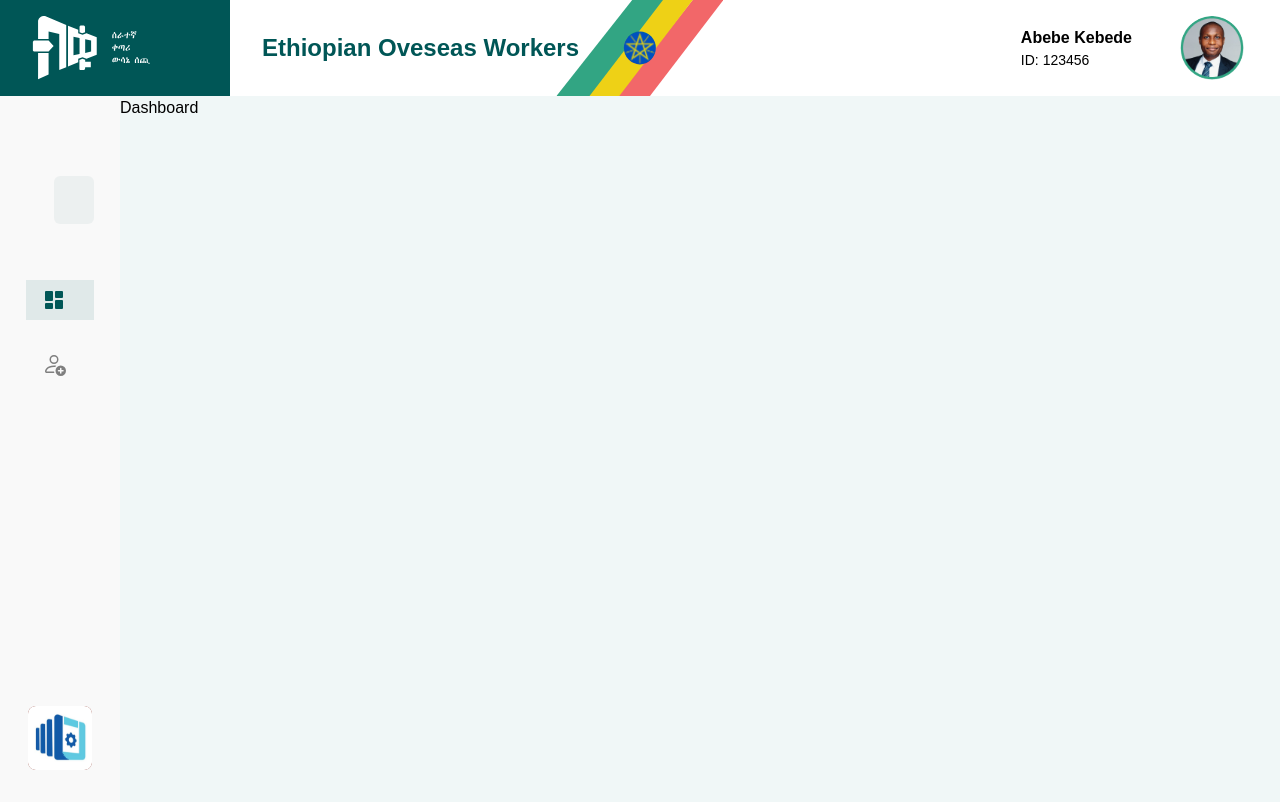
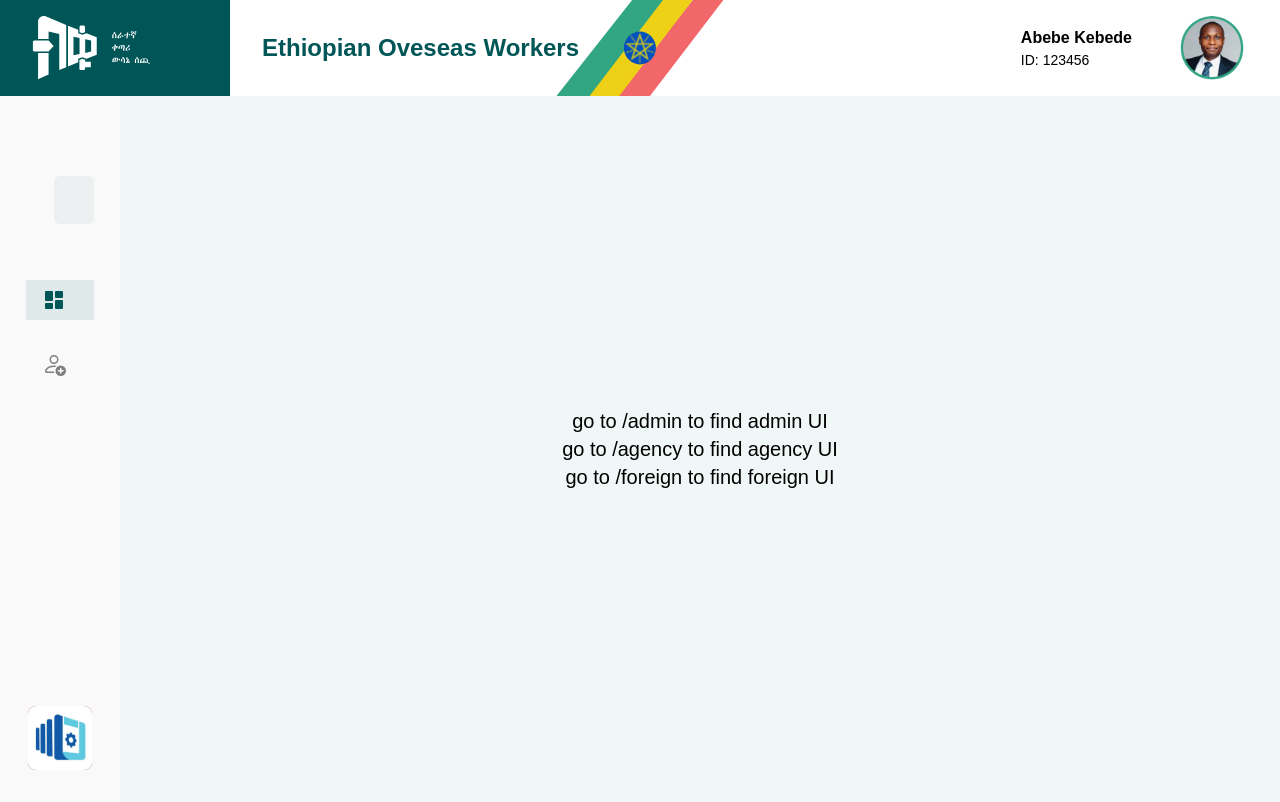
Before and after one commit to tsion12/EMDMS, a React (Create React App) app: page / in a window 1280 px wide. Built offline with nearby package versions, Linux system fonts and the light colour scheme; some icons are missing.

Commit message:
Routes Setup

```diff
--- a/src/components/layout/SideBar.jsx
+++ b/src/components/layout/SideBar.jsx
@@ -55,7 +55,7 @@ const Aside = () => {
           )}
         </div>
         <Link
-          to="/"
+          to="/admin"
           className={`${
             activePage === "Dashboard"
               ? "bg-emdmsPrimary/10 text-emdmsPrimary  hover:bg-emdmsPrimary/20"
@@ -69,7 +69,7 @@ const Aside = () => {
           )}
         </Link>
         <Link
-          to="/foreign-management"
+          to="/admin/foreign-management"
           className={`${
             activePage === "Foreign Management"
               ? "bg-emdmsPrimary/10 text-emdmsPrimary  hover:bg-emdmsPrimary/20"
--- a/src/pages/LocalApplicants.jsx
+++ b/src/pages/Admin/LocalApplicants.jsx
@@ -1,16 +1,16 @@
 import React, { useState } from "react";
-import StarterClip from "../assets/images/starter.png";
-import Button from "../components/Button";
-import ApplicationClip from "../assets/applicationClip.png";
+import StarterClip from "../../assets/images/starter.png";
+import Button from "../../components/Button";
+import ApplicationClip from "../../assets/applicationClip.png";
 import BsExclamationTriangleFill, {
   BsFillExclamationTriangleFill,
 } from "react-icons/bs";
 import { AiOutlineLeft, AiOutlineRight } from "react-icons/ai";
 
 import { Document, Page } from "react-pdf";
-import Modal from "../components/Modal";
+import Modal from "../../components/Modal";
 import { MdOutlineCancel } from "react-icons/md";
-import RejectionModal from "../components/RejectionModal";
+import RejectionModal from "../../components/RejectionModal";
 
 const LocalApplicants = () => {
   const [activeTab, setActiveTab] = useState("");
@@ -36,7 +36,7 @@ const LocalApplicants = () => {
     setSideModalOpen(false);
   };
 
-  const pdfUrl = "../assets/sample.pdf";
+  const pdfUrl = "../../assets/sample.pdf";
   return (
     <>
       {/* main container */}
--- /dev/null
+++ b/src/pages/Agency/AgencyDashboard.jsx
@@ -0,0 +1,9 @@
+import React from 'react'
+
+const AgencyDashboard = () => {
+  return (
+    <div>AgencyDashboard</div>
+  )
+}
+
+export default AgencyDashboard
--- /dev/null
+++ b/src/pages/Agency/StuffList.jsx
@@ -0,0 +1,9 @@
+import React from 'react'
+
+const StuffList = () => {
+  return (
+    <div>StuffList</div>
+  )
+}
+
+export default StuffList
--- /dev/null
+++ b/src/pages/Info.jsx
@@ -0,0 +1,15 @@
+import React from "react";
+
+const Informations = () => {
+  return (
+    <>
+      <div className="mx-auto flex flex-col items-center justify-center text-xl">
+        <div>go to /admin to find admin UI</div>
+        <div>go to /agency to find agency UI</div>
+        <div>go to /foreign to find foreign UI</div>
+      </div>
+    </>
+  );
+};
+
+export default Informations;
--- a/src/routes/route.jsx
+++ b/src/routes/route.jsx
@@ -1,12 +1,20 @@
 import { Route } from "react-router-dom";
-import Dashboard from "../pages/Dashboard";
-import ForeignManagement from "../pages/LocalApplicants";
+import Dashboard from "../pages/Admin/Dashboard";
+import ForeignManagement from "../pages/Admin/LocalApplicants";
+import Info from "../pages/Info";
+import Informations from "../pages/Info";
+import AgencyDashboard from "../pages/Agency/AgencyDashboard";
+import StuffList from "../pages/Agency/StuffList";
 // import Documents from "../pages/Documents";
 
 const routes = [
-  <Route path="/" element={<Dashboard />} />,
-  <Route path="/foreign-management" element={<ForeignManagement />} />,
-//   <Route path="/documents" element={<Documents />} />,
+  <Route path="/" element={<Informations />} />,
+
+  <Route path="/admin" element={<Dashboard />} />,
+  <Route path="/admin/foreign-management" element={<ForeignManagement />} />,
+
+  <Route path="/agency" element={<AgencyDashboard />} />,
+  <Route path="/agency/stuff" element={<StuffList />} />,
 ];
 
 export default routes;
```
Also changed, not shown: src/pages/Admin/Dashboard.jsx (renamed from src/pages/Dashboard.jsx).
